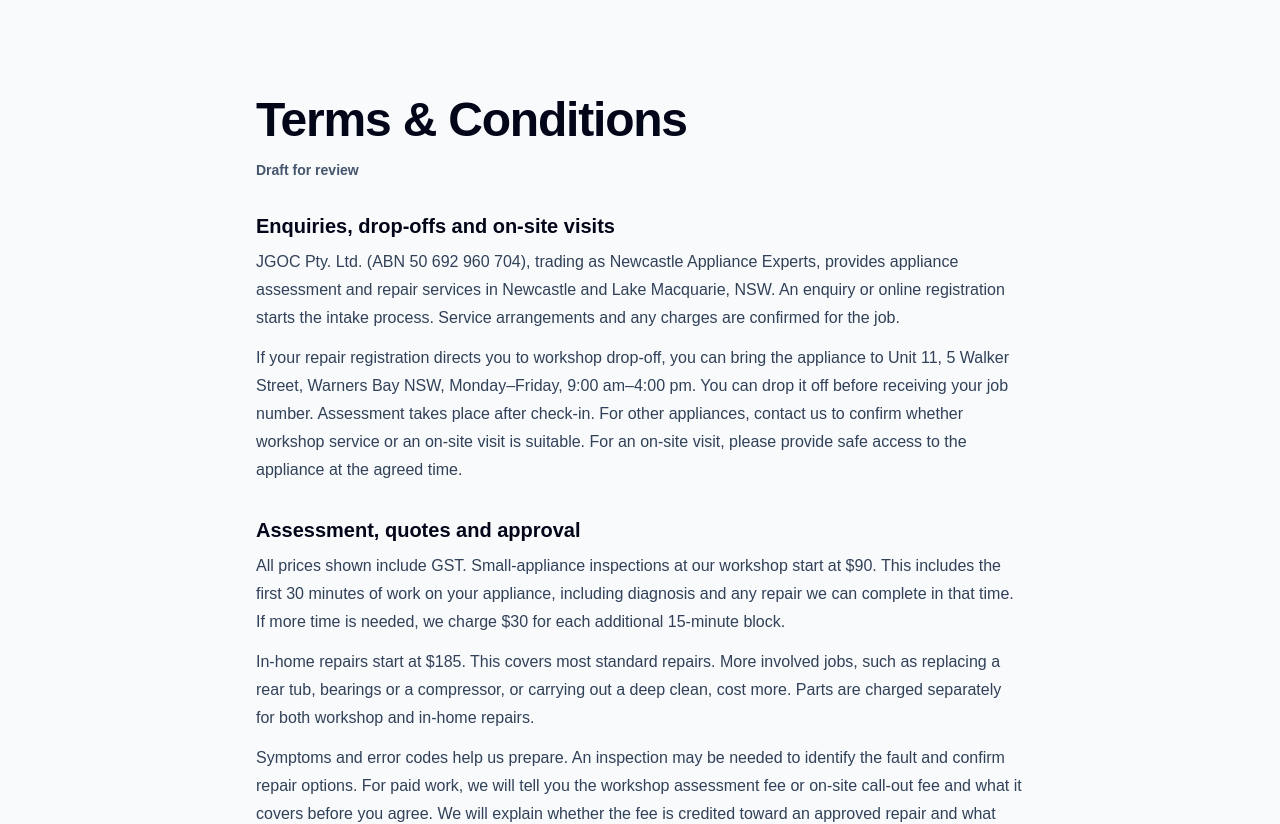
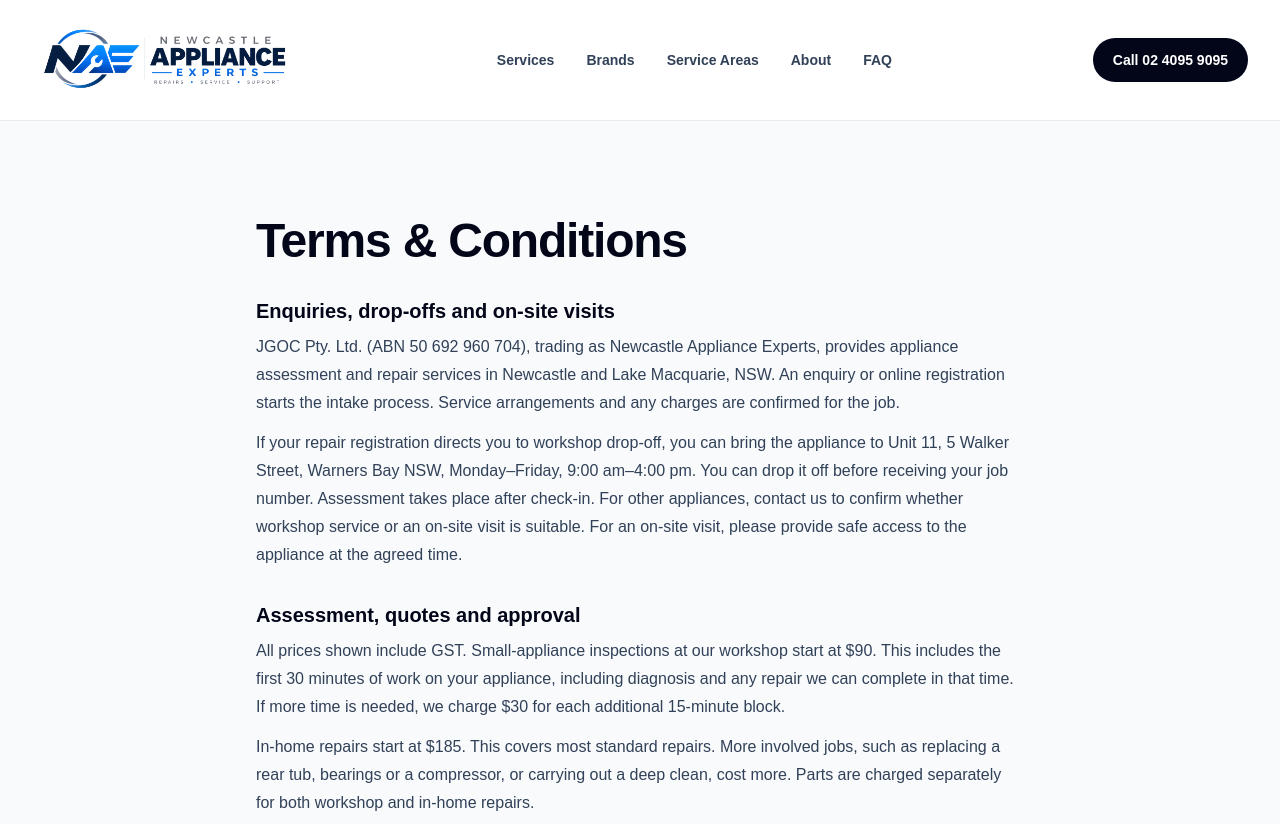
Before and after one commit to 9zs4nfrgdm-lgtm/nae-website, a Next.js app: page /terms-and-conditions in a window 1280 px wide. Shown: the top 824 px of the page. Built offline with nearby package versions, Linux system fonts and the light colour scheme; no server answers.

Commit message:
Add site navigation to legal pages

```diff
--- a/app/request-a-repair/page.tsx
+++ b/app/request-a-repair/page.tsx
@@ -1,6 +1,6 @@
 "use client";
 
-import MobileNavigation from "@/components/mobile-navigation";
+import SiteHeader from "@/components/site-header";
 
 import { useState } from "react";
 import Link from "next/link";
@@ -37,31 +37,7 @@ export default function RequestARepairPage() {
 
   return (
     <main className="min-h-screen bg-white text-slate-950">
-      <header className="site-header sticky top-0 z-50 border-b border-slate-200/80 bg-white/95 backdrop-blur">
-        <div className="mx-auto flex max-w-7xl items-center justify-between px-6 py-3 lg:px-8">
-          <Link href="/" className="flex items-center">
-            <img
-              src="/nae-logo.png"
-              alt="Newcastle Appliance Experts"
-              className="h-20 w-auto object-contain sm:h-24"
-            />
-          </Link>
-          <nav className="hidden items-center gap-8 text-sm font-semibold text-slate-700 lg:flex">
-            <Link href="/#services" className="transition hover:text-sky-600">Services</Link>
-            <Link href="/brands" className="transition hover:text-sky-600">Brands</Link>
-            <Link href="/service-areas" className="transition hover:text-sky-600">Service Areas</Link>
-            <Link href="/about" className="transition hover:text-sky-600">About</Link>
-            <Link href="/faq" className="transition hover:text-sky-600">FAQ</Link>
-          </nav>
-          <a
-            href={contactDetails.phoneHref}
-            className="rounded-full bg-slate-950 px-5 py-3 text-sm font-semibold text-white transition hover:bg-sky-600"
-          >
-            Call {contactDetails.phoneDisplay}
-          </a>
-          <MobileNavigation />
-        </div>
-      </header>
+      <SiteHeader />
 
       <section className="relative overflow-hidden bg-slate-50">
         <div className="absolute right-[-160px] top-[-180px] h-[520px] w-[520px] rounded-full bg-sky-100 blur-3xl" />
--- a/components/legal-page.tsx
+++ b/components/legal-page.tsx
@@ -1,13 +1,14 @@
 import type { ReactNode } from "react";
+import SiteHeader from "@/components/site-header";
 import SiteFooter from "@/components/site-footer";
 
 export default function LegalPage({ title, children }: { title: string; children: ReactNode }) {
   return (
     <>
+      <SiteHeader />
       <main className="bg-slate-50 px-6 py-16 text-slate-950 sm:py-24 lg:px-8">
         <article className="mx-auto max-w-3xl">
           <h1 className="text-4xl font-bold tracking-tight sm:text-5xl">{title}</h1>
-          <p className="mt-4 text-sm font-semibold text-slate-600">Draft for review</p>
           <div className="mt-8 space-y-8 leading-7 text-slate-700 [&_a]:text-sky-800 [&_a]:underline [&_h2]:mb-2 [&_h2]:text-xl [&_h2]:font-semibold [&_h2]:text-slate-950 [&_p+p]:mt-3">
             {children}
           </div>
--- /dev/null
+++ b/components/site-header.tsx
@@ -0,0 +1,33 @@
+import Link from "next/link";
+import MobileNavigation from "@/components/mobile-navigation";
+import { contactDetails } from "@/lib/contact";
+
+export default function SiteHeader() {
+  return (
+    <header className="site-header sticky top-0 z-50 border-b border-slate-200/80 bg-white/95 backdrop-blur">
+      <div className="mx-auto flex max-w-7xl items-center justify-between px-6 py-3 lg:px-8">
+        <Link href="/" className="flex items-center">
+          <img
+            src="/nae-logo.png"
+            alt="Newcastle Appliance Experts"
+            className="h-20 w-auto object-contain sm:h-24"
+          />
+        </Link>
+        <nav className="hidden items-center gap-8 text-sm font-semibold text-slate-700 lg:flex">
+          <Link href="/#services" className="transition hover:text-sky-600">Services</Link>
+          <Link href="/brands" className="transition hover:text-sky-600">Brands</Link>
+          <Link href="/service-areas" className="transition hover:text-sky-600">Service Areas</Link>
+          <Link href="/about" className="transition hover:text-sky-600">About</Link>
+          <Link href="/faq" className="transition hover:text-sky-600">FAQ</Link>
+        </nav>
+        <a
+          href={contactDetails.phoneHref}
+          className="rounded-full bg-slate-950 px-5 py-3 text-sm font-semibold text-white transition hover:bg-sky-600"
+        >
+          Call {contactDetails.phoneDisplay}
+        </a>
+        <MobileNavigation />
+      </div>
+    </header>
+  );
+}
```
